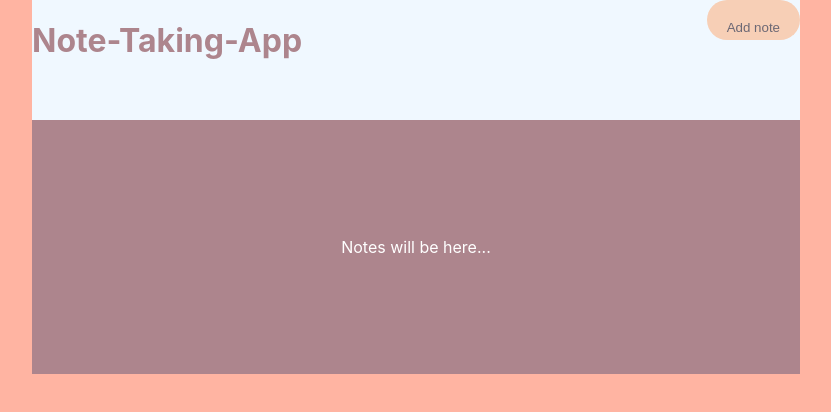
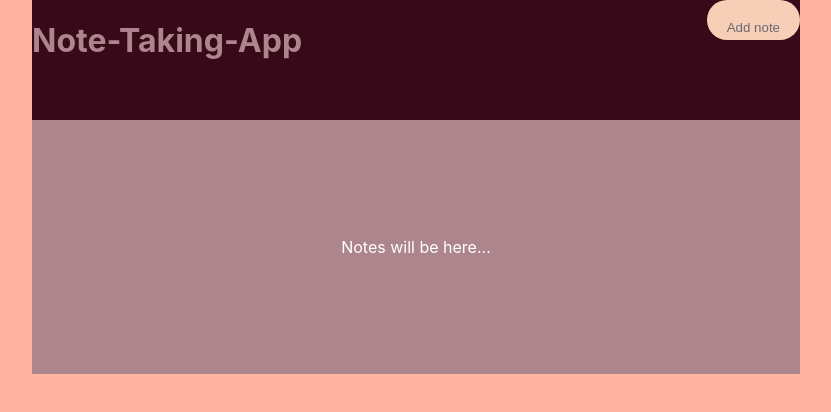
Before and after one commit to ShakedYunger/Notes-Taking-App, a React (Create React App) app in the folder note-taking-app/: page / in a window 1280 px wide. Shown: the top 412 px of the page, without its empty margins (224-1055 px from the left). Built offline with nearby package versions, Linux system fonts and the light colour scheme.

Commit message:
changed header's background-color

```diff
--- a/note-taking-app/src/App.css
+++ b/note-taking-app/src/App.css
@@ -27,7 +27,7 @@ body {
 }
 
 .header {
-  background-color: aliceblue;
+  background-color: rgb(56, 9, 25);
   display: flex;
   justify-content: space-between;
   height: 120px;
```
